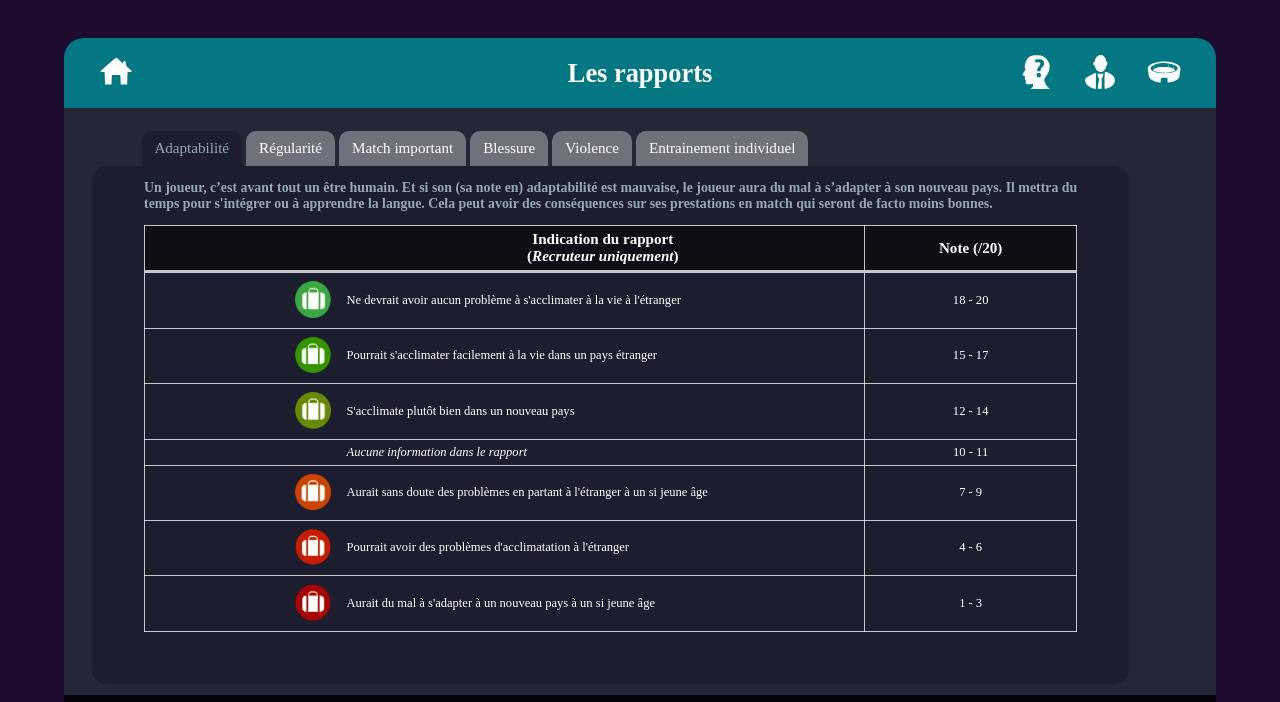
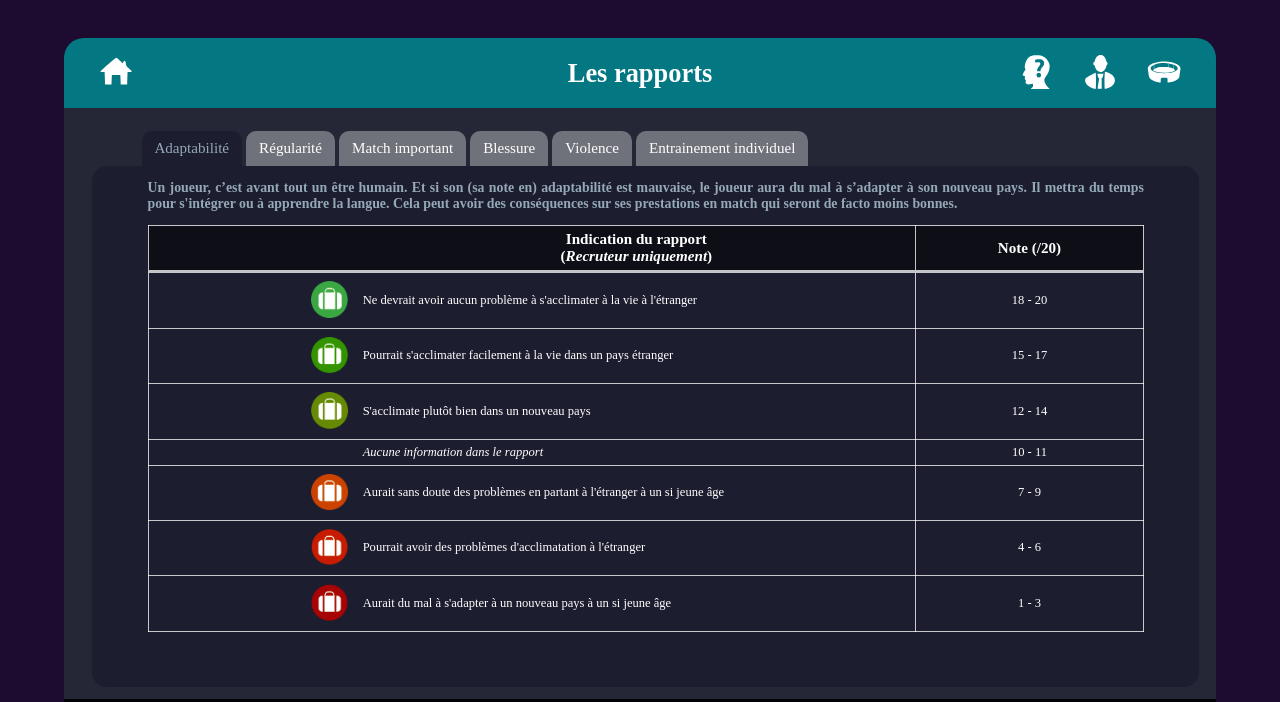
Before and after one commit to Gilgiltsu/FMTools, a plain HTML site: page rapports/index.html in a window 1280 px wide. Shown: the top 702 px of the page. Drawn offline with Linux system fonts and the light colour scheme; a web font is replaced by a local one.

Commit message:
Update style.css

```diff
--- a/rapports/style.css
+++ b/rapports/style.css
@@ -291,13 +291,8 @@ thead th:nth-child(2) {
 }
 
 .box {
-  float: left;
-  width: 90%;
-  height: auto;
-  background-color: #1c1d2f;
-  border-radius: 15px;
+  width: 96.10%;
   margin-right: 2.45%;
   margin-left: 2.45%;
-  margin-top: 0;
-  margin-bottom: 1%;
+
 }
```
